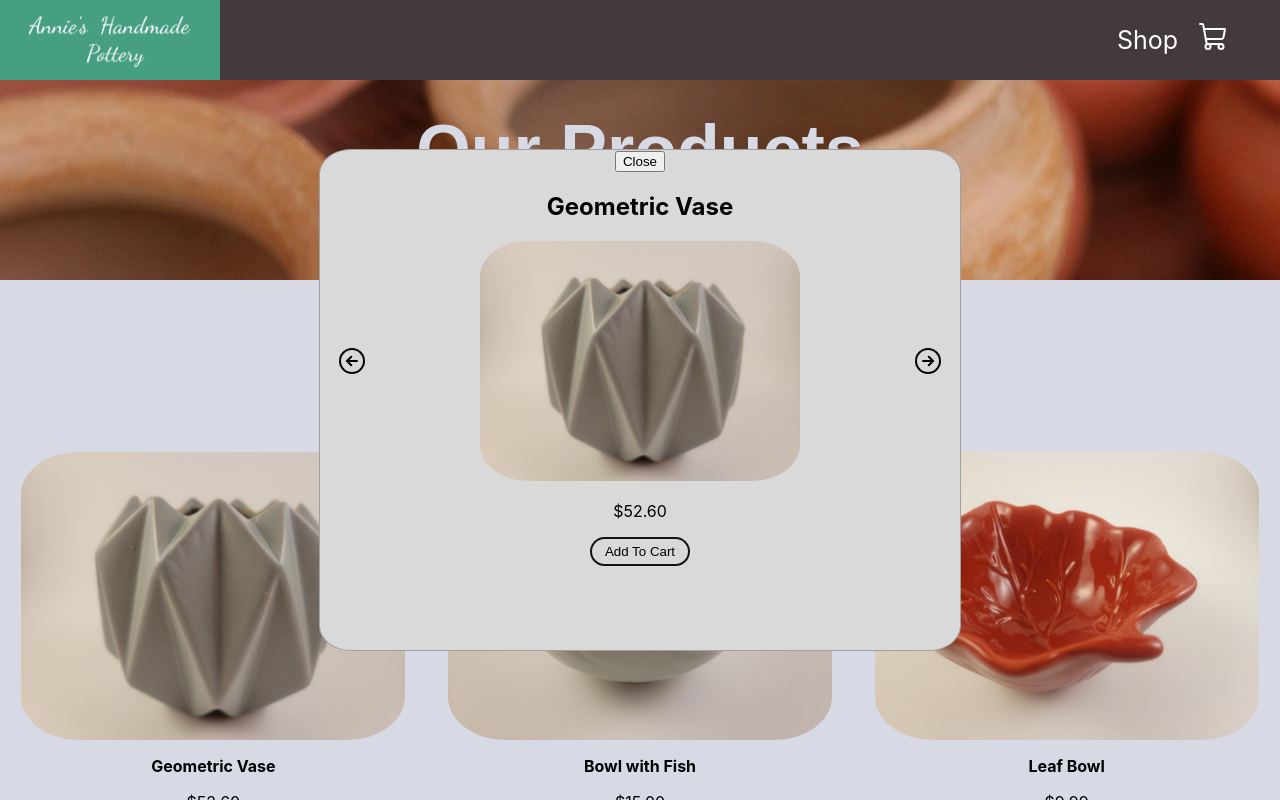
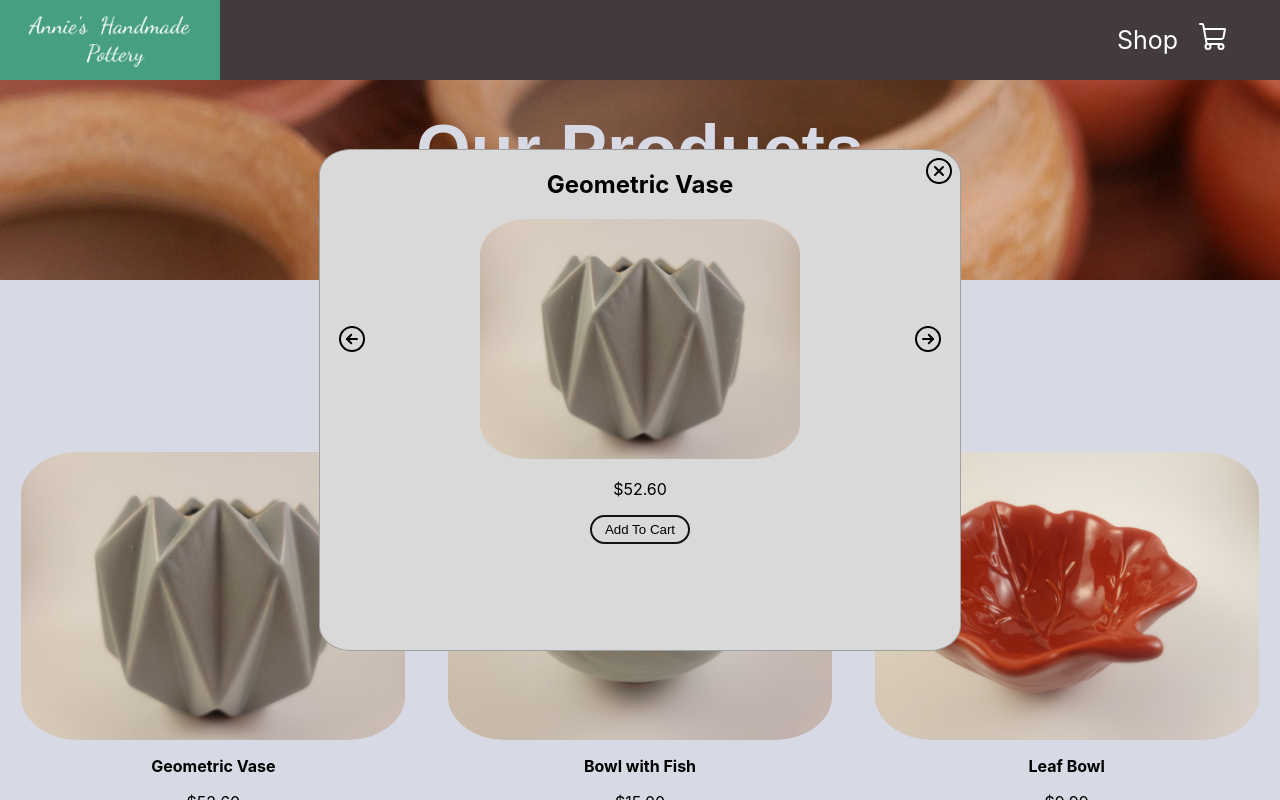
Before and after one commit to LaurenCummings/shop-project, a React (Create React App) app: page / in a window 1280 px wide. Both pictures are taken after a click on the picture 213 px from the left and 596 px from the top of the page. Shown: the top 800 px of the page. Built offline with nearby package versions, Linux system fonts and the light colour scheme.

Commit message:
Changed cursor to pointer and changed close on dialog

```diff
--- a/src/components/Dialog.css
+++ b/src/components/Dialog.css
@@ -13,3 +13,14 @@
   .dialog img {
     width: 50%;
   }
+
+  .closeDialog {
+    all:unset;
+    position: absolute;
+    right: 5px;
+    top: 5px;
+  }
+
+  .dialog button:hover {
+    cursor: pointer;
+  }
--- a/src/components/Dialog.js
+++ b/src/components/Dialog.js
@@ -1,4 +1,5 @@
 import './Dialog.css';
+import { XCircle } from 'phosphor-react';
 
 const Dialog = ({ isOpen, onClose, children }) => {
     if (!isOpen) {
@@ -8,7 +9,9 @@ const Dialog = ({ isOpen, onClose, children }) => {
     return (
         <div className="dialog">
             <div className="dialogContent">
-                <button onClick={onClose}>Close</button>
+                <button className="closeDialog" onClick={onClose}>
+                    <XCircle size={32} />
+                </button>
                 {children}
             </div>
         </div>
--- a/src/components/Product.css
+++ b/src/components/Product.css
@@ -18,14 +18,11 @@
 
 .product img:hover {
     opacity: 80%;
+    cursor: pointer;
 }
 
 .product .description {
     text-align: center;
-}
-
-.product:hover {
-    cursor: pointer;
 }
 
 .addToCartBttn {
--- a/src/components/Shop.css
+++ b/src/components/Shop.css
@@ -33,6 +33,10 @@
     width: 18%;
 }
 
+.searchBar button:hover {
+    cursor: pointer;
+}
+
 .products {
     width: 100%;
     height: auto;
```
